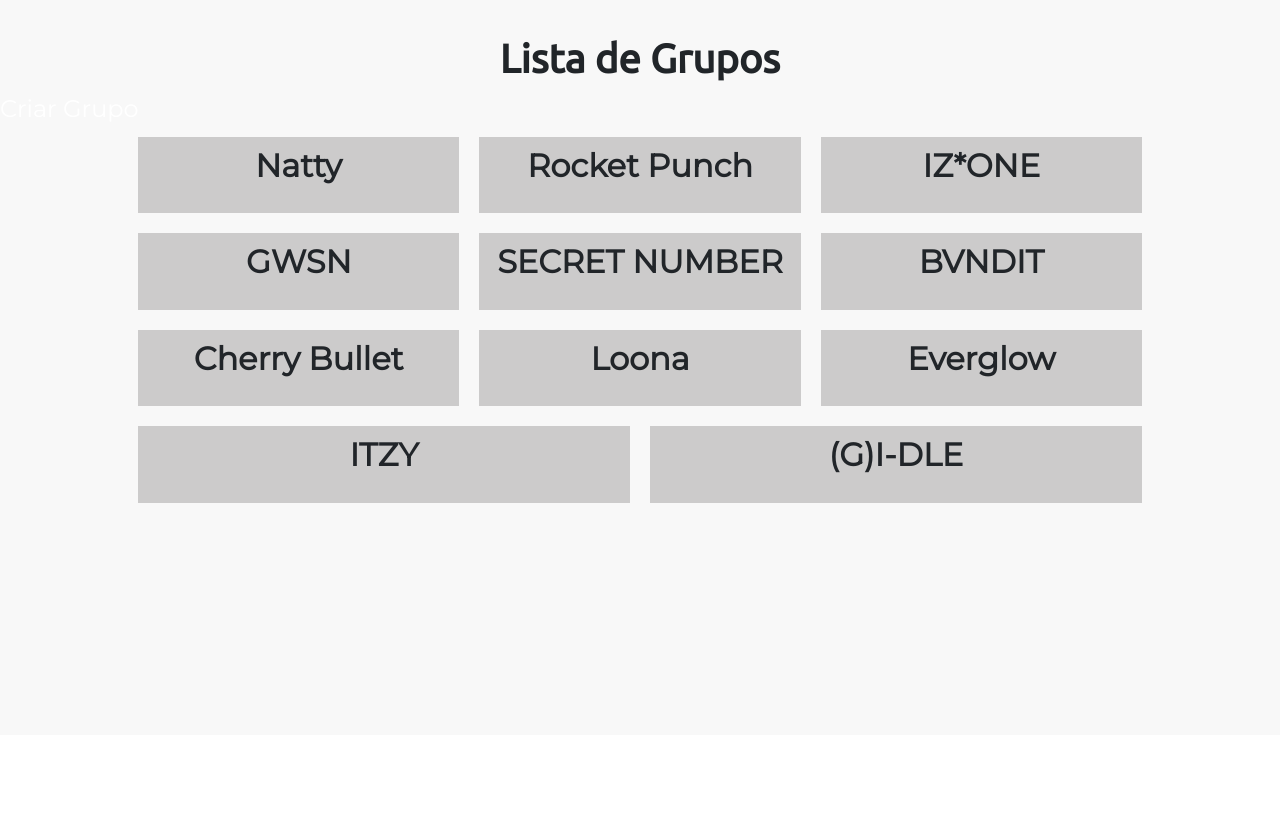
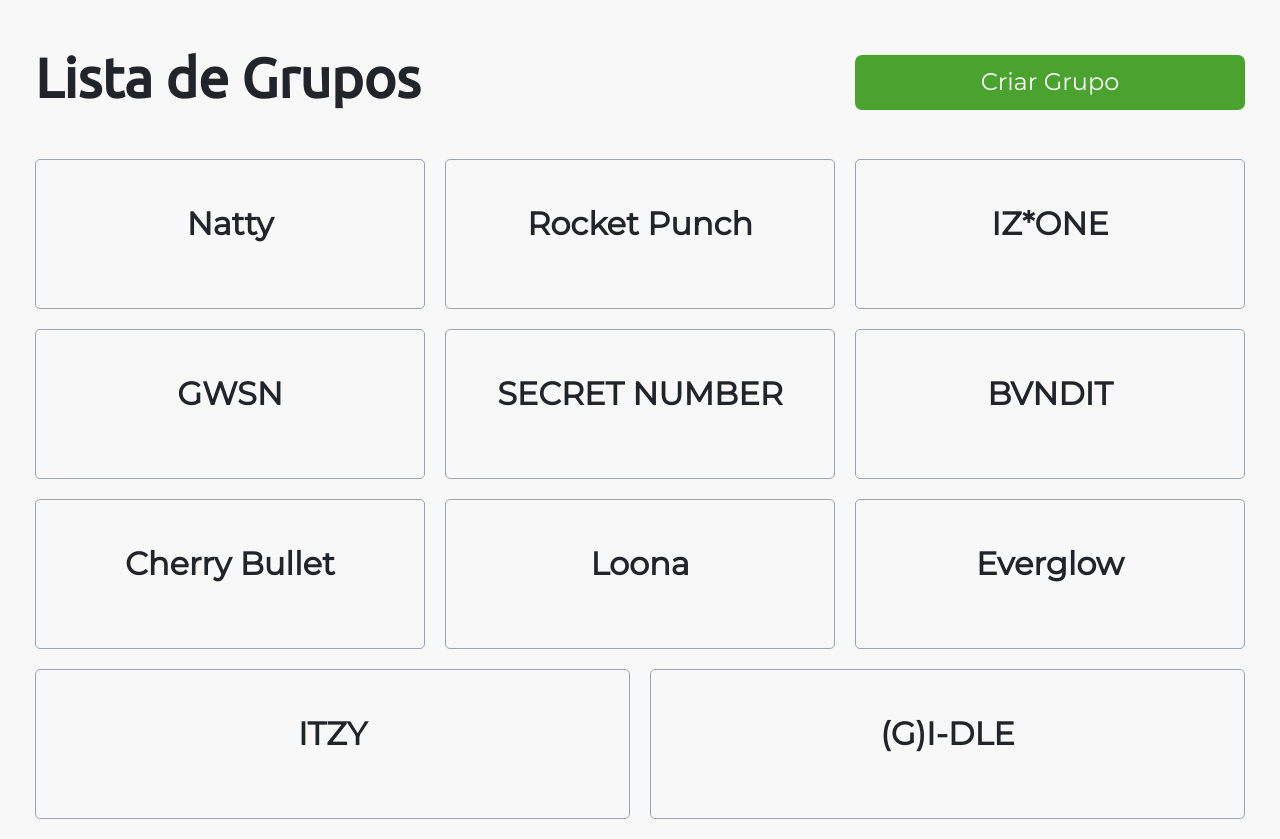
Before and after one commit to Bruno-Felix/CRUD_Grupos-Django, a Django app: page /grupos in a window 1280 px wide. Shown: the part 65-904 px from the top of the page. Before the commit the page ends 568 px from the top, so only its background shows below. Run offline with Django 3.2, Linux system fonts and the light colour scheme; data comes from the database, SQL or seed files in the repository; some libraries are stand-ins or nearby versions.

Commit message:
Adicionando botão criar Grupo e modificando css do flexGrupos

```diff
--- a/novosGrupos/static/css/styleListaDeGrupos.css
+++ b/novosGrupos/static/css/styleListaDeGrupos.css
@@ -1,25 +1,64 @@
+.divBotaoCriarGrupo{
+    justify-content: space-between;
+    margin: auto;
+    display: flex;
+    flex-wrap: wrap;
+    max-width: 1250px;
+    width: 100%;
+    margin-top: 90px;
+    padding: 20px;
+}
+
 .tituloListaDeGrupos{
+    align-self: center;
     text-align: center;
-    margin-top: 100px;
+    font-size: 55px;
     font-family: 'Ubuntu', sans-serif;
+}
+
+.botaoCriarGrupo {
+    align-self: center;
+    text-align: center;
+    color: #ffffff;
+    background-color: #4AA32F;
+    border-radius: 7px;
+    height: 55px;
+    width: 390px;
+    padding-top: 9px;
+}
+
+.botaoCriarGrupo:hover{
+    background-color: #4AA32F;
+    color: #ffffff;
+    text-decoration: none;
 }
 
 
 /* Flexbox da Listagem */
 .flexGrupos{
-    margin: 0 auto;
-    width: 80%; /* Valor da Largura */
+    margin: 0px auto;
+    width: 100%; /* Valor da Largura */
     display:flex;
     flex-wrap: wrap;
-    max-width: 1200px;
+    max-width: 1250px;
+    padding: 10px;
 }
 
 .flexGrupos > div{
+    height: 150px;
+    font-size: medium;
     cursor: pointer;
-    background-color: #cccbcb;
-    flex:1 1 270px;
+    flex:1 1 300px;
     text-align: center;
+    border-radius: 5px;
+    border: 1px solid #9aa4b1;
     padding-bottom: 20px;
-    padding-top: 10px;
+    padding-top: 45px;
     margin: 10px 10px 10px 10px;
 }
+
+.flexGrupos > div:hover{
+    background-color: #4AA32F;
+    transition: 0.3s;
+    color: #ffffff;
+}
```
